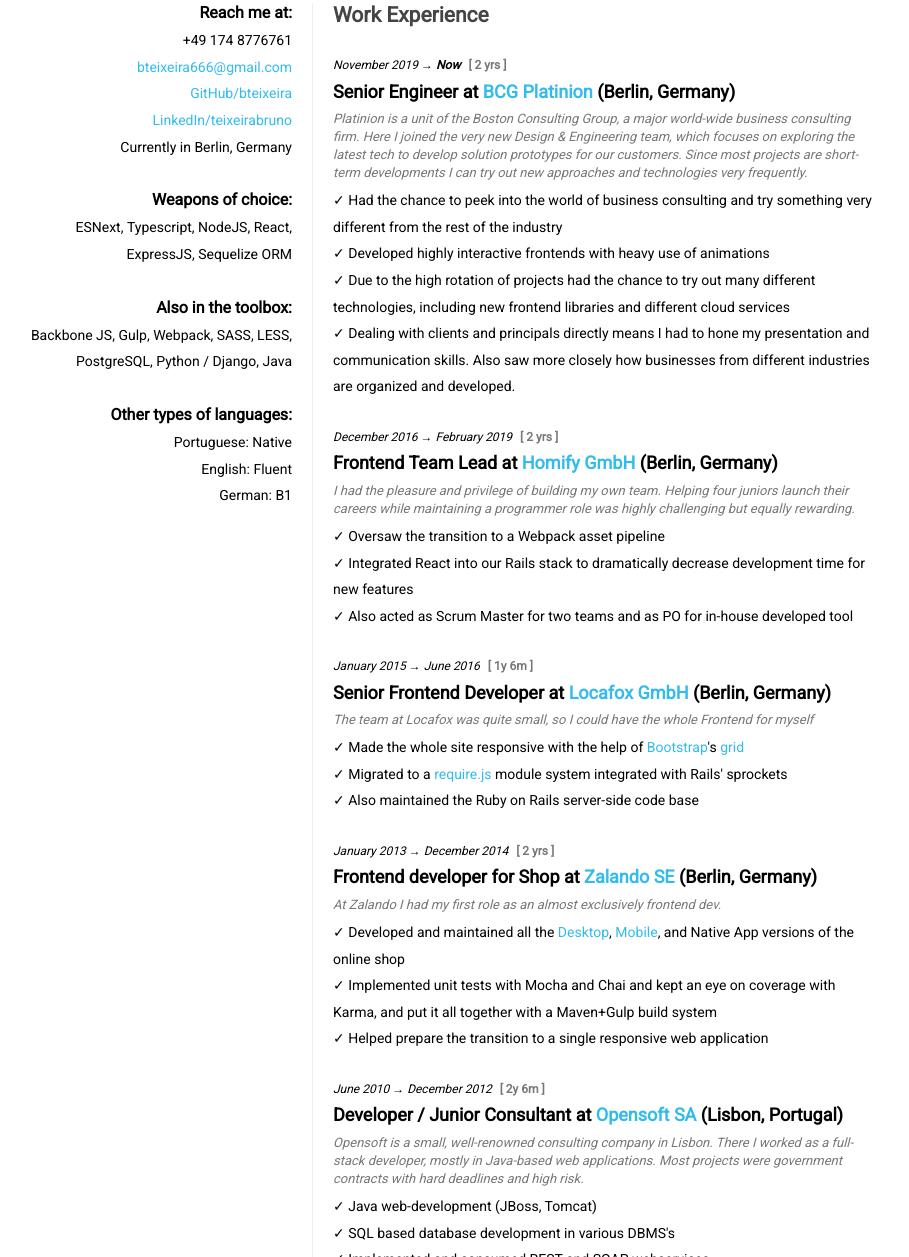
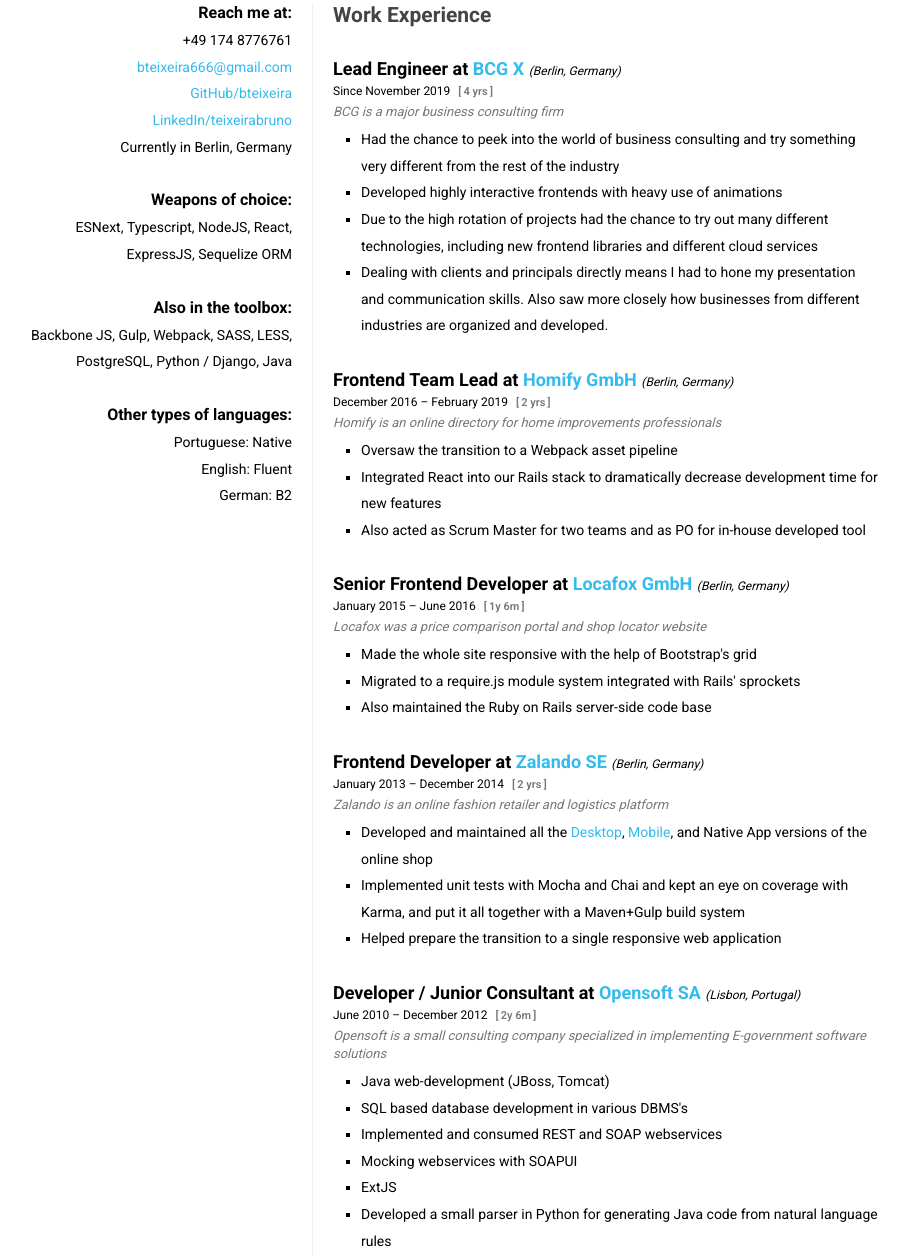
Before and after one commit to bteixeira/resume, a plain HTML site: page index.html in a window 1280 px wide. Shown: the part 137-1394 px from the top of the page, without its empty margins (192-1101 px from the left). Drawn offline with nearby package versions, Linux system fonts and the light colour scheme; a web font is replaced by a local one.

Commit message:
- Updated current position and language skills - Layout changes:     - Timeline under position name     - Job location in smaller font     - Job description becomes one-liner about the company industry sector     - Bullet list has squares instead of checkmarks - Removed some comments and some links - Added additional Roboto font weights

```diff
--- a/cv.css
+++ b/cv.css
@@ -97,35 +97,42 @@ div.job {
 .timeline {
     color: #000;
     font-size: 12px;
-    font-style: italic;
 }
 
 .timeline .time-ellapsed {
     color: #777;
-    font-style: normal;
-    font-weight: bold;
+    font-weight: 600;
     margin-left: 5px;
+    font-size: 11px;
+
 }
 .timeline .time-ellapsed:before {
-    content: "[ ";
+    content: "[\2009";
 }
 .timeline .time-ellapsed:after {
-    content: " ]";
+    content: "\2009]";
 }
 
 .position {
     color: #000;
     font-size: 18px;
     font-weight: bold;
-    margin: 8px 0;
+    margin: 8px 0 4px;
 }
 
-.topics-list li::before, .bullet-list li::before {
-	content: '\2713\00a0';
+.topics-list, .bullet-list {
+    list-style: square;
+    margin-left: 2em;
+}
+
+.location {
+    font-size: 12px;
+    font-weight: 400;
+    font-style: italic;
 }
 
 .company-description, .fineprint {
-	color: #777;
+	color: #666;
     font-size: 90%;
     font-style: italic;
 }
--- a/index.html
+++ b/index.html
@@ -6,7 +6,7 @@
 	<link rel="stylesheet" href="reset.css">
 	<link rel="stylesheet" href="cv.css">
 	<link
-			href="http://fonts.googleapis.com/css?family=IM+Fell+English+SC|IM+Fell+DW+Pica+SC|Poiret+One|Ubuntu:300,400|Open+Sans+Condensed:300|Roboto+Condensed|Roboto"
+			href="http://fonts.googleapis.com/css?family=IM+Fell+English+SC|IM+Fell+DW+Pica+SC|Poiret+One|Ubuntu:300,400|Open+Sans+Condensed:300|Roboto+Condensed|Roboto:100,200,300,400,500,600,700,800,900"
 			rel="stylesheet"
 			type="text/css"
 	>
@@ -29,7 +29,7 @@
 				<li class="email"><a href="mailto:bteixeira666@gmail.com">bteixeira666@gmail.com</a></li>
 				<li class="github"><a href="http://github.com/bteixeira/" target="_blank">GitHub/bteixeira</a></li>
 				<li class="linkedin"><a href="https://www.linkedin.com/in/teixeirabruno/" target="_blank">LinkedIn/teixeirabruno</a></li>
-				<li class="location">Currently in Berlin, Germany</li>
+				<li class="">Currently in Berlin, Germany</li>
 			</ul>
 
 			<h4>Weapons of choice:</h4>
@@ -54,26 +54,11 @@
 				<li>Java</li>
 			</ul>
 
-<!--			<h4>Github Projects</h4>-->
-<!--			&lt;!&ndash;<p>Between a beer here and travelling over there, sometimes I find time to have fun at the keyboard.</p>&ndash;&gt;-->
-<!--			<p>-->
-<!--				Actively developing <a href="http://github.com/bteixeira/nodeshell"-->
-<!--									   target="_blank"><strong>nodeshell</strong></a> &mdash;-->
-<!--				your everyday bash-clone where you can type javascript at the command line-->
-<!--			</p>-->
-<!--			<p>-->
-<!--				Also maintaining <a href="http://github.com/bteixeira/trudy-node-proxy" target="_blank"><strong>trudy-->
-<!--				proxy</strong></a>-->
-<!--				&mdash;-->
-<!--				a regular HTTP proxy server which allows analysis and modification of all proxied requests.-->
-<!--				I've used it professionally to debug requests from mobile devices.-->
-<!--			</p>-->
-
 			<h4>Other types of languages:</h4>
 			<ul>
-				<li>Portuguese: Native<!--, and a language snob--></li>
-				<li>English: Fluent<!-- &mdash; has presented and published work--></li>
-				<li>German: B1<!-- &mdash; can order dinner and discuss weather--></li>
+				<li>Portuguese: Native</li>
+				<li>English: Fluent</li>
+				<li>German: B2</li>
 			</ul>
 		</section>
 
@@ -81,16 +66,14 @@
 			<h3>Work Experience</h3>
 
 			<div class="job">
-				<h5 class="timeline">November 2019 &rarr; <strong>Now</strong> <span class="time-ellapsed">2 yrs</span></h5>
-				<h5 class="position">Senior Engineer at <a href="https://bcgplatinion.com/" target="_blank">BCG Platinion</a>
-					(Berlin, Germany)
+				<h5 class="position">
+					Lead Engineer at
+					<a href="https://www.bcg.com/x" target="_blank">BCG X</a>
+					<span class="location">(Berlin, Germany)</span>
 				</h5>
+				<h5 class="timeline">Since November 2019 <span class="time-ellapsed">4 yrs</span></h5>
 				<p class="job-description">
-					Platinion is a unit of the Boston Consulting Group, a major world-wide business consulting firm.
-					Here I joined the very new Design & Engineering team, which focuses on exploring the latest
-					tech to develop solution prototypes for our customers.
-					Since most projects are short-term developments I can try out new approaches and technologies
-					very frequently.
+					BCG is a major business consulting firm
 				</p>
 				<ul class="bullet-list">
 					<li>Had the chance to peek into the world of business consulting and try something very different
@@ -108,13 +91,16 @@
 			</div>
 
 			<div class="job">
-				<h5 class="timeline">December 2016 &rarr; February 2019 <span class="time-ellapsed">2 yrs</span></h5>
-				<h5 class="position">Frontend Team Lead at <a href="http://www.homify.de" target="_blank">Homify GmbH</a>
-					(Berlin, Germany)
+				<h5 class="position">
+					Frontend Team Lead at
+					<a href="http://www.homify.de" target="_blank">Homify GmbH</a>
+					<span class="location">(Berlin, Germany)</span>
 				</h5>
+				<h5 class="timeline">December 2016 &ndash; February 2019 <span class="time-ellapsed">2 yrs</span></h5>
 				<p class="job-description">
-					I had the pleasure and privilege of building my own team. Helping four juniors launch their careers
-					while maintaining a programmer role was highly challenging but equally rewarding.
+					Homify is an online directory for home improvements professionals
+<!--					I had the pleasure and privilege of building my own team. Helping four juniors launch their careers-->
+<!--					while maintaining a programmer role was highly challenging but equally rewarding.-->
 				</p>
 				<ul class="bullet-list">
 					<li>Oversaw the transition to a Webpack asset pipeline</li>
@@ -124,30 +110,31 @@
 			</div>
 
 			<div class="job">
-				<h5 class="timeline">January 2015 &rarr; June 2016 <span class="time-ellapsed">1y 6m</span></h5>
-				<h5 class="position">Senior Frontend Developer at <a href="http://www.locafox.de" target="_blank">Locafox
-					GmbH</a> (Berlin,
-					Germany)</h5>
+				<h5 class="position">
+					Senior Frontend Developer at
+					<a href="http://www.locafox.de" target="_blank">Locafox GmbH</a>
+					<span class="location">(Berlin, Germany)</span>
+				</h5>
+				<h5 class="timeline">January 2015 &ndash; June 2016 <span class="time-ellapsed">1y 6m</span></h5>
 				<p class="job-description">
-					The team at Locafox was quite small, so I could have the whole Frontend for myself
+					Locafox was a price comparison portal and shop locator website
 				</p>
 				<ul class="bullet-list">
-					<li>Made the whole site responsive with the help of <a href="http://getbootstrap.com/" target="_blank">Bootstrap</a>'s
-						<a href="http://getbootstrap.com/css/#grid" target="_blank">grid</a></li>
-					<li>Migrated to a <a href="http://requirejs.org/" target="_blank">require.js</a> module system
-						integrated with Rails'
-						sprockets
-					</li>
+					<li>Made the whole site responsive with the help of Bootstrap's grid</li>
+					<li>Migrated to a require.js module system integrated with Rails' sprockets</li>
 					<li>Also maintained the Ruby on Rails server-side code base</li>
 				</ul>
 			</div>
 
 			<div class="job">
-				<h5 class="timeline">January 2013 &rarr; December 2014 <span class="time-ellapsed">2 yrs</span></h5>
-				<h5 class="position">Frontend developer for Shop at <a href="http://www.zalando.co.uk" target="_blank">Zalando
-					SE</a> (Berlin, Germany)</h5>
+				<h5 class="position">
+					Frontend Developer at
+					<a href="http://www.zalando.co.uk" target="_blank">Zalando SE</a>
+					<span class="location">(Berlin, Germany)</span>
+				</h5>
+				<h5 class="timeline">January 2013 &ndash; December 2014 <span class="time-ellapsed">2 yrs</span></h5>
 				<p class="job-description">
-					At Zalando I had my first role as an almost exclusively frontend dev.
+					Zalando is an online fashion retailer and logistics platform
 				</p>
 				<ul class="bullet-list">
 					<li>Developed and maintained all the <a href="http://www.zalando.co.uk" target="_blank">Desktop</a>, <a
@@ -162,29 +149,20 @@
 			</div>
 
 			<div class="job">
-				<h5 class="timeline">June 2010 &rarr; December 2012 <span class="time-ellapsed">2y 6m</span></h5>
-				<h5 class="position">Developer / Junior Consultant at <a href="http://www.opensoft.pt" target="_blank">Opensoft
-					SA</a> (Lisbon, Portugal)</h5>
-				<!--
-				<p class="company-description">
-					Opensoft is a small, but technically strong, IT and Consulting company in Lisbon, Portugal.
-					They specialize in Government and Tax-office contracts, having a long successful history in critical
-					projects and having implemented one of the first known electronic tax collection systems.
-					They also keep some in-house developed products.
+				<h5 class="position">
+					Developer / Junior Consultant at
+					<a href="http://www.opensoft.pt" target="_blank">Opensoft SA</a>
+					<span class="location">(Lisbon, Portugal)</span>
+				</h5>
+				<h5 class="timeline">June 2010 &ndash; December 2012 <span class="time-ellapsed">2y 6m</span></h5>
+				<p class="job-description">
+					Opensoft is a small consulting company specialized in implementing E-government software solutions
 				</p>
-				-->
-				<p class="job-description">
-					Opensoft is a small, well-renowned consulting company in Lisbon.
-					There I worked as a full-stack developer, mostly in Java-based web applications.
-					Most projects were government contracts with hard deadlines and high risk.
-					<!--Life at Opensoft was very dynamic, with developers changing projects and locations frequently, sometimes with few hours' notice.-->
-				</p>
-				<ul class="bullet-list">
+				<ul class="bullet-list" style="list-style: square">
 					<li>Java web-development (JBoss, Tomcat)</li>
 					<li>SQL based database development in various DBMS's</li>
 					<li>Implemented and consumed REST and SOAP webservices</li>
 					<li>Mocking webservices with SOAPUI</li>
-<!--					<li>JUnit testing</li>-->
 					<li>ExtJS</li>
 					<li>Developed a small parser in Python for generating Java code from natural language rules</li>
 				</ul>
```
